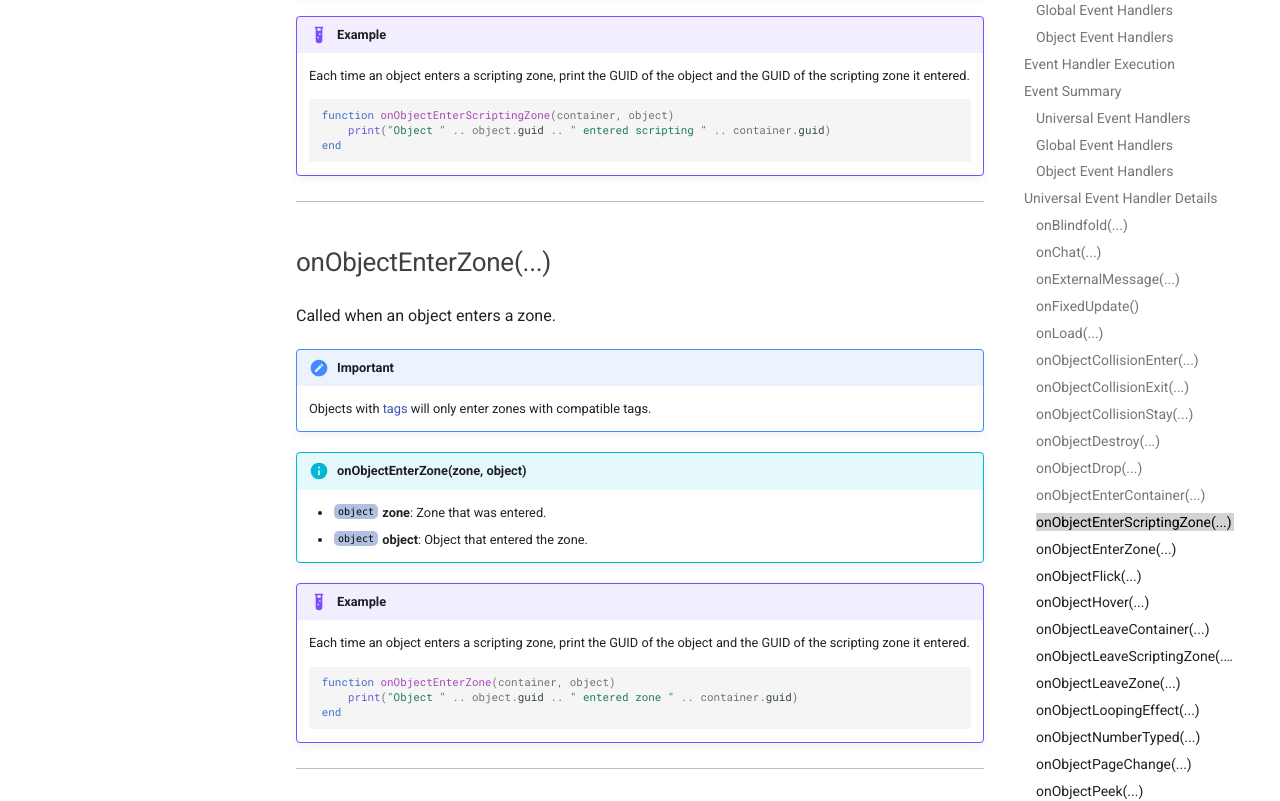
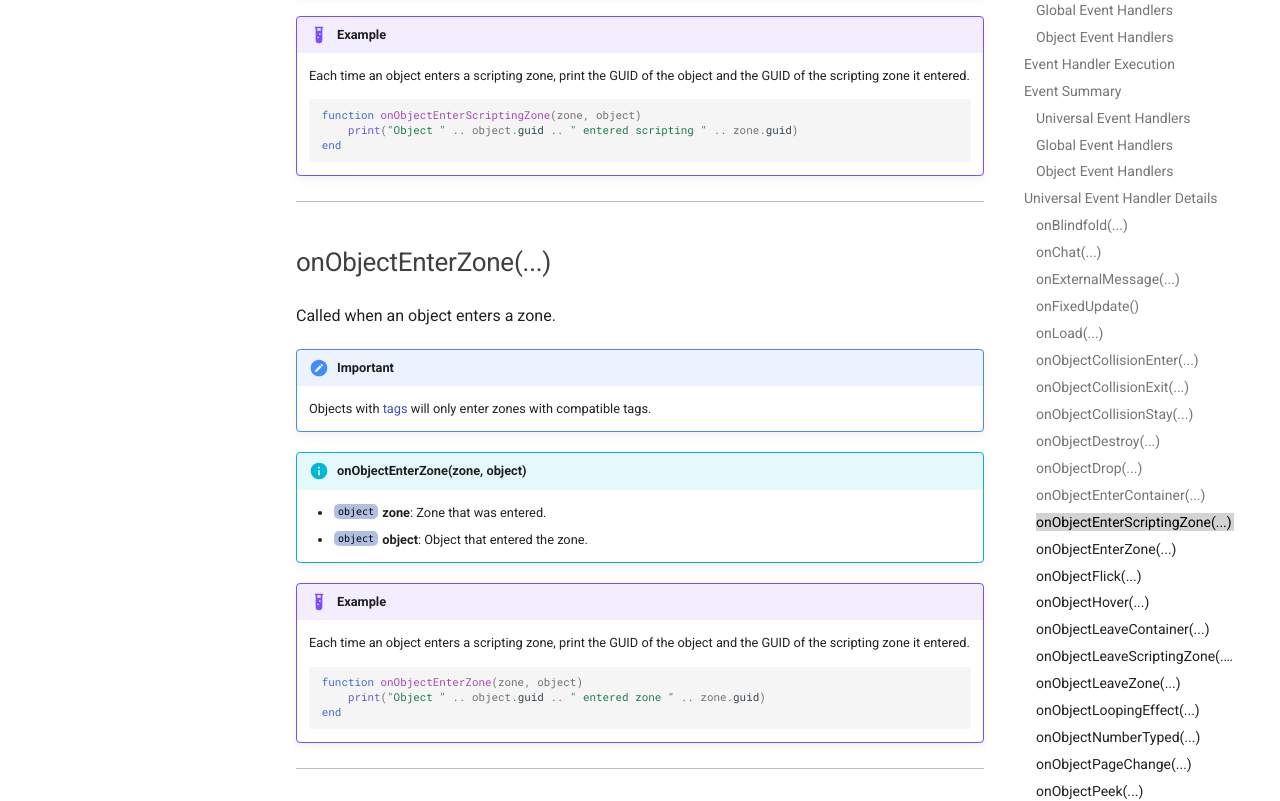
Before and after one commit to Berserk-Games/Tabletop-Simulator-API, an MkDocs documentation site: the page built from docs/events.md, in a window 1280 px wide and 1400 px high, scrolled down 12486 px. Shown: the part 152-953 px from the top of the window. Built offline with MkDocs 1.6.1 and Material for MkDocs 9.7.7, drawn with Linux system fonts in a browser that asks for light colours; comment, search, counter and statistics services are not loaded.

Commit message:
Fixed copy/paste param name

````diff
--- a/docs/events.md
+++ b/docs/events.md
@@ -449,8 +449,8 @@ Called when an object enters a scripting zone.
 !!!example
 	Each time an object enters a scripting zone, print the GUID of the object and the GUID of the scripting zone it entered.
 	```lua
-	function onObjectEnterScriptingZone(container, object)
-		print("Object " .. object.guid .. " entered scripting " .. container.guid)
+	function onObjectEnterScriptingZone(zone, object)
+		print("Object " .. object.guid .. " entered scripting " .. zone.guid)
 	end
 	```
 
@@ -470,8 +470,8 @@ Called when an object enters a zone.
 !!!example
 	Each time an object enters a scripting zone, print the GUID of the object and the GUID of the scripting zone it entered.
 	```lua
-	function onObjectEnterZone(container, object)
-		print("Object " .. object.guid .. " entered zone " .. container.guid)
+	function onObjectEnterZone(zone, object)
+		print("Object " .. object.guid .. " entered zone " .. zone.guid)
 	end
 	```
 
````
